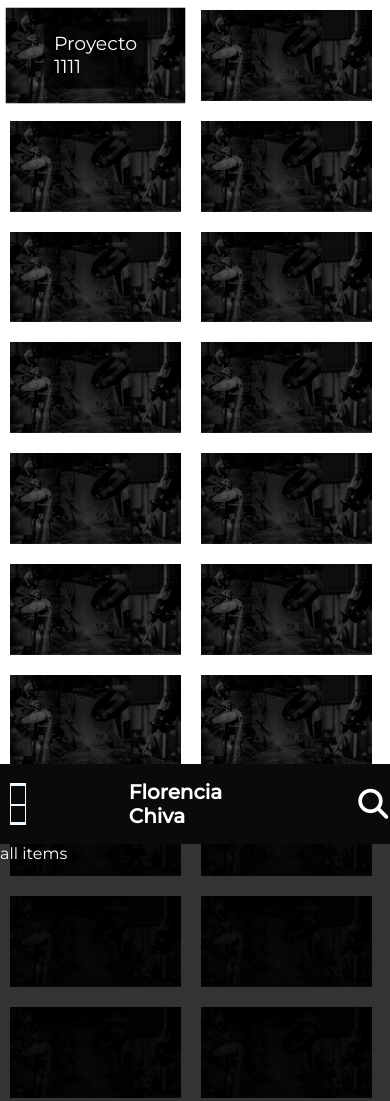
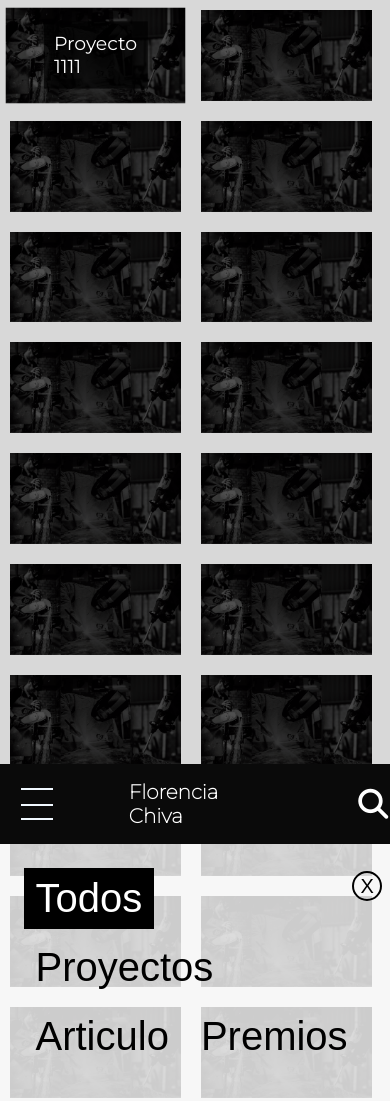
Before and after one commit to kevinnicolasMR/florenciachica, a website: page src/index.html in a window 390 px wide. Shown: the top 1101 px of the page. Drawn offline with Linux system fonts and the light colour scheme.

Commit message:
mejorando la home

```diff
--- a/src/index.html
+++ b/src/index.html
@@ -33,9 +33,10 @@
             </div>
         </div>
     </header>
-    <section class="fixedMenuHeaderOver OffHeaderFixed">
+    <section class="fixedMenuHeaderOver">
         <div class="menuHeaderOver">
-            all items
+            <button class="buttonOfOver">X</button>
+            <div id="menuOver" class="menuOver"></div>
         </div>
     </section>
     <section id="proyectos">
--- a/src/js/index.js
+++ b/src/js/index.js
@@ -4,186 +4,166 @@ console.log("JS index conectado")
 const proyectos = [
     {
         nombre: 'Proyecto 1111',
-        categoria: 'Categoria 1',
+        categoria: 'Proyectos',
         url: 'https://proyecto1.com',
         imagen: '../../public/image/img.png'
     },
     {
         nombre: 'Proyecto 1111',
-        categoria: 'Categoria 1',
+        categoria: 'Proyectos',
         url: 'https://proyecto1.com',
         imagen: '../../public/image/img.png'
     },
     {
         nombre: 'Proyecto 1111',
-        categoria: 'Categoria 1',
+        categoria: 'Proyectos',
         url: 'https://proyecto1.com',
         imagen: '../../public/image/img.png'
     },
     {
         nombre: 'Proyecto 1111',
-        categoria: 'Categoria 1',
+        categoria: 'Articulo',
         url: 'https://proyecto1.com',
         imagen: '../../public/image/img.png'
     },
     {
         nombre: 'Proyecto 1111',
-        categoria: 'Categoria 1',
+        categoria: 'Articulo',
         url: 'https://proyecto1.com',
         imagen: '../../public/image/img.png'
     },
     {
         nombre: 'Proyecto 1111',
-        categoria: 'Categoria 1',
+        categoria: 'Premios',
         url: 'https://proyecto1.com',
         imagen: '../../public/image/img.png'
     },
     {
         nombre: 'Proyecto 1111',
-        categoria: 'Categoria 1',
+        categoria: 'Premios',
         url: 'https://proyecto1.com',
         imagen: '../../public/image/img.png'
     },
     {
         nombre: 'Proyecto 1111',
-        categoria: 'Categoria 1',
+        categoria: 'Premios',
         url: 'https://proyecto1.com',
         imagen: '../../public/image/img.png'
     },
     {
         nombre: 'Proyecto 1111',
-        categoria: 'Categoria 1',
+        categoria: 'Premios',
         url: 'https://proyecto1.com',
         imagen: '../../public/image/img.png'
     },
     {
         nombre: 'Proyecto 1111',
-        categoria: 'Categoria 1',
+        categoria: 'Proyectos',
         url: 'https://proyecto1.com',
         imagen: '../../public/image/img.png'
     },
     {
         nombre: 'Proyecto 1111',
-        categoria: 'Categoria 1',
+        categoria: 'Proyectos',
         url: 'https://proyecto1.com',
         imagen: '../../public/image/img.png'
     },
     {
         nombre: 'Proyecto 1111',
-        categoria: 'Categoria 1',
+        categoria: 'Proyectos',
         url: 'https://proyecto1.com',
         imagen: '../../public/image/img.png'
     },
     {
         nombre: 'Proyecto 1111',
-        categoria: 'Categoria 1',
+        categoria: 'Articulo',
         url: 'https://proyecto1.com',
         imagen: '../../public/image/img.png'
     },
     {
         nombre: 'Proyecto 1111',
-        categoria: 'Categoria 1',
+        categoria: 'Articulo',
         url: 'https://proyecto1.com',
         imagen: '../../public/image/img.png'
     },
     {
         nombre: 'Proyecto 1111',
-        categoria: 'Categoria 1',
+        categoria: 'Premios',
         url: 'https://proyecto1.com',
         imagen: '../../public/image/img.png'
     },
     {
         nombre: 'Proyecto 1111',
-        categoria: 'Categoria 1',
+        categoria: 'Premios',
         url: 'https://proyecto1.com',
         imagen: '../../public/image/img.png'
     },
     {
         nombre: 'Proyecto 1111',
-        categoria: 'Categoria 1',
+        categoria: 'Premios',
         url: 'https://proyecto1.com',
         imagen: '../../public/image/img.png'
     },
     {
         nombre: 'Proyecto 1111',
-        categoria: 'Categoria 1',
+        categoria: 'Premios',
         url: 'https://proyecto1.com',
         imagen: '../../public/image/img.png'
     },
     {
         nombre: 'Proyecto 1111',
-        categoria: 'Categoria 1',
+        categoria: 'Proyectos',
         url: 'https://proyecto1.com',
         imagen: '../../public/image/img.png'
     },
     {
         nombre: 'Proyecto 1111',
-        categoria: 'Categoria 1',
+        categoria: 'Proyectos',
         url: 'https://proyecto1.com',
         imagen: '../../public/image/img.png'
     },
     {
         nombre: 'Proyecto 1111',
-        categoria: 'Categoria 1',
+        categoria: 'Proyectos',
         url: 'https://proyecto1.com',
         imagen: '../../public/image/img.png'
     },
     {
         nombre: 'Proyecto 1111',
-        categoria: 'Categoria 1',
+        categoria: 'Articulo',
         url: 'https://proyecto1.com',
         imagen: '../../public/image/img.png'
     },
     {
         nombre: 'Proyecto 1111',
-        categoria: 'Categoria 1',
+        categoria: 'Articulo',
         url: 'https://proyecto1.com',
         imagen: '../../public/image/img.png'
     },
     {
         nombre: 'Proyecto 1111',
-        categoria: 'Categoria 1',
+        categoria: 'Premios',
         url: 'https://proyecto1.com',
         imagen: '../../public/image/img.png'
     },
     {
         nombre: 'Proyecto 1111',
-        categoria: 'Categoria 1',
+        categoria: 'Premios',
         url: 'https://proyecto1.com',
         imagen: '../../public/image/img.png'
     },
     {
         nombre: 'Proyecto 1111',
-        categoria: 'Categoria 1',
+        categoria: 'Premios',
         url: 'https://proyecto1.com',
         imagen: '../../public/image/img.png'
     },
     {
         nombre: 'Proyecto 1111',
-        categoria: 'Categoria 1',
+        categoria: 'Premios',
         url: 'https://proyecto1.com',
         imagen: '../../public/image/img.png'
     },
-    {
-        nombre: 'Proyecto 1111',
-        categoria: 'Categoria 1',
-        url: 'https://proyecto1.com',
-        imagen: '../../public/image/img.png'
-    },
-    {
-        nombre: 'Proyecto 1111',
-        categoria: 'Categoria 1',
-        url: 'https://proyecto1.com',
-        imagen: '../../public/image/img.png'
-    },
-    {
-        nombre: 'Proyecto 1111',
-        categoria: 'Categoria 1',
-        url: 'https://proyecto1.com',
-        imagen: '../../public/image/img.png'
-    },
-
-
 ];
 
 
@@ -217,30 +197,68 @@ mostrarProyectos();
 
 // Función para filtrar los proyectos por categoría
 function filtrarProyectos(categoria) {
-    const proyectosFiltrados = proyectos.filter(proyecto => proyecto.categoria === categoria || categoria === 'todos');
+    let proyectosFiltrados;
+    if (categoria === 'todos') {
+      proyectosFiltrados = proyectos;
+    } else {
+      proyectosFiltrados = proyectos.filter(proyecto => proyecto.categoria === categoria);
+    }
 
     const proyectosSection = document.getElementById('proyectos');
     proyectosSection.innerHTML = '';
 
     proyectosFiltrados.forEach(proyecto => {
-        const proyectoDiv = document.createElement('div');
-        proyectoDiv.classList.add('proyecto');
-        proyectoDiv.textContent = proyecto.nombre;
+      const proyectoDiv = document.createElement('div');
+      proyectoDiv.classList.add('proyecto');
 
-        // Agrega un enlace a la URL del proyecto
-        const enlace = document.createElement('a');
-        enlace.href = proyecto.url;
-        enlace.appendChild(proyectoDiv);
+      const imagen = document.createElement('img');
+      imagen.src = proyecto.imagen;
+      imagen.alt = proyecto.nombre;
+      proyectoDiv.appendChild(imagen);
 
-        proyectosSection.appendChild(enlace);
+      const nombreProyecto = document.createElement('span');
+      nombreProyecto.textContent = proyecto.nombre;
+      nombreProyecto.classList.add('nombre-proyecto');
+      proyectoDiv.appendChild(nombreProyecto);
+
+      proyectosSection.appendChild(proyectoDiv);
     });
-}
+  }
 
-// Event listener para el menú de categorías
-const categoriasMenu = document.getElementById('menu-categorias');
-categoriasMenu.addEventListener('click', event => {
-    if (event.target.tagName === 'BUTTON') {
-        const categoria = event.target.dataset.categoria;
-        filtrarProyectos(categoria);
-    }
-});
+
+
+
+
+/* funciones del menu over */
+
+const categorias = [...new Set(proyectos.map(proyecto => proyecto.categoria))];
+const menuOver = document.getElementById('menuOver');
+const botonTodos = document.createElement('button');
+
+
+
+botonTodos.textContent = 'Todos';
+botonTodos.dataset.categoria = 'todos';
+botonTodos.classList.add('all-button');
+menuOver.appendChild(botonTodos);
+
+
+// Agregar salto de línea
+const saltoLinea = document.createElement('br');
+menuOver.appendChild(saltoLinea);
+
+botonTodos.addEventListener('click', () => {
+    filtrarProyectos('todos');
+  });
+
+
+categorias.forEach(categoria => {
+    const categoriaButton = document.createElement('button');
+    categoriaButton.textContent = categoria;
+    categoriaButton.dataset.categoria = categoria;
+    categoriaButton.classList.add('category-button'); // Agregar la clase "category-button"
+    categoriaButton.addEventListener('click', () => {
+      filtrarProyectos(categoria);
+    });
+    menuOver.appendChild(categoriaButton);
+  });
--- a/src/style/index.css
+++ b/src/style/index.css
@@ -2,6 +2,10 @@
 @font-face {
     font-family: 'font400';
     src: url(/public/fonts/Montserrat/static/Montserrat-Medium.ttf);
+}
+@font-face {
+    font-family: 'fontThin';
+    src: url(/public/fonts/Montserrat/static/Montserrat-Thin.ttf);
 }
 @font-face {
     font-family: 'bodyFont';
@@ -15,6 +19,7 @@ html, body {
     margin: 0;
     padding: 0;
     font-family: 'bodyFont';
+    background-color: rgb(216, 216, 216);
   }
 
 
@@ -68,8 +73,8 @@ height: 100%;
 }
 
 .acctionHeader{
-    width: 50px;
-    height: 40px;
+    width: 40px;
+    height: 32px;
     display: flex;
     flex-direction: column;
     cursor: pointer;
@@ -133,7 +138,7 @@ height: 100%;
     left: 0;
     width: 100%;
     height: 100%;
-    background-color: rgba(0, 0, 0, 0.8);
+    background-color: rgba(255, 255, 255, 0.8);
     transition: bottom 0.5s;
     bottom: -100%;
   }
@@ -147,15 +152,78 @@ height: 100%;
     bottom: -100%;
 }
 
+
+/* Dentro del over */
+
 .fixedMenuHeaderOverOn{
     bottom: 0%;
 }
 
+.menuHeaderOver{
+    color: #ffffff;
+    position: relative;
+    cursor: pointer;
+}
 
 
-.menuHeaderOver{
-    color: #ffffff;
+
+.buttonOfOver{
+    color: rgb(0, 0, 0);
+    display: flex;
+    justify-content: center;
+    align-items: center;
+    border-radius: 100%;
+    width: 30px;
+    height: 30px;
+    border: 2px solid rgb(0, 0, 0);
+    background-color: transparent;
+    position: absolute;
+    right: 0;
+    margin-right: 2%;
+    top: 0;
+    margin-top: 2%;
+    cursor: pointer;
+    transition: 1s all;
+    font-size: 20px;
 }
+
+
+.menuOver{
+    margin: 5%;
+}
+
+.all-button{
+    background-color: black;
+    border: none;
+    color: white;
+    font-size: 40px;
+    transition: all 0.3s;
+    cursor: pointer;
+    padding: 8px 12px;
+    margin: 4px;
+}
+
+.all-button:hover{
+    color: black;
+    background-color: rgb(89, 89, 89);
+}
+
+
+.category-button {
+    background-color: transparent;
+    border: none;
+    color: rgb(0, 0, 0);
+    padding: 8px 12px;
+    margin: 4px;
+    cursor: pointer;
+    font-size: 40px;
+    transition: all 0.3s;
+  }
+
+  .category-button:hover{
+    background-color: black;
+    color: white;
+  }
 
 /* Logo */
 
@@ -175,7 +243,7 @@ width: 33%;
 .logoStyle{
     display: inline;
     color: white;
-    font-family: 'font400', sans-serif;
+    font-family: 'fontThin', sans-serif;
     cursor: pointer;
 }
 
@@ -204,12 +272,10 @@ height: 100%;
 
 
 
+/* Header Styles */
 
 
 
-
-
-/* Header Styles */
 
 
 /* proyect Seccion styles */
@@ -277,7 +343,11 @@ height: 100%;
         width: 100%;
     }
     .acctionHeader{
-        width: 70%;
+        width: 28%;
+        margin-left: 10px;
+    }
+    .menuHeader{
+        width: 50%;
     }
 }
 
@@ -293,8 +363,10 @@ height: 100%;
         width: 100%;
     }
     .acctionHeader{
-        border: 1px solid white;
-        width: 100%;
+        width: 50%;
         margin-left: 10px;
     }
+    .menuHeader{
+        width: 50%;
+    }
 }
```
Also changed, not shown: src/js/buttons.js (+11 -6 lines), src/js/proyect.js (+4 -4 lines).
